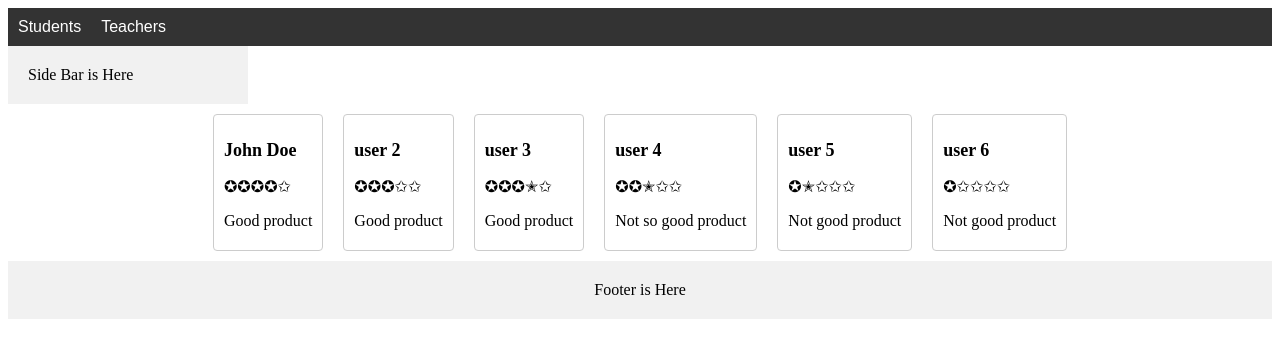
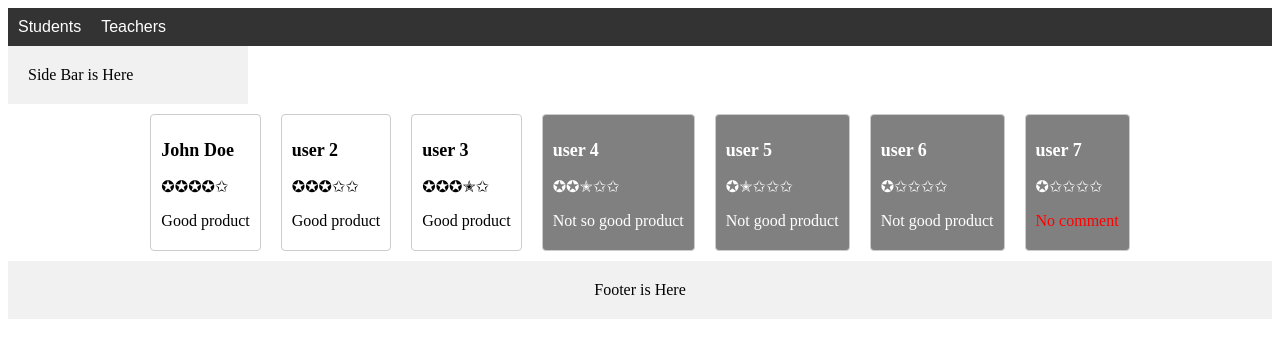
Before and after one commit to alaminsahed/angular-course, an Angular app: page /review in a window 1280 px wide. Shown: the top 358 px of the page. Built offline with nearby package versions, Linux system fonts and the light colour scheme.

Commit message:
ngif, ngStyle, custom directive

```diff
--- a/src/app/app.module.ts
+++ b/src/app/app.module.ts
@@ -5,11 +5,10 @@ import { AppRoutingModule } from './app-routing.module';
 import { AppComponent } from './app.component';
 import { DashboardComponent } from './dashboard/dashboard.component';
 import { SharedModule } from './shared/shared.module';
-import { ReviewModule } from './review/review.module';
 
 @NgModule({
   declarations: [AppComponent, DashboardComponent],
-  imports: [BrowserModule, AppRoutingModule, SharedModule, ReviewModule],
+  imports: [BrowserModule, AppRoutingModule, SharedModule],
   providers: [],
   bootstrap: [AppComponent],
 })
--- /dev/null
+++ b/src/app/directives/color.directive.ts
@@ -0,0 +1,20 @@
+import {
+  Directive,
+  Input,
+  ElementRef,
+  OnChanges,
+  SimpleChanges,
+} from '@angular/core';
+
+@Directive({
+  selector: '[color]',
+})
+export class ColorDirective implements OnChanges {
+  @Input() color: string = '';
+
+  constructor(private el: ElementRef) {}
+
+  ngOnChanges(changes: SimpleChanges): void {
+    this.el.nativeElement.style.color = this.color;
+  }
+}
--- a/src/app/review/review.module.ts
+++ b/src/app/review/review.module.ts
@@ -3,13 +3,14 @@ import { CommonModule } from '@angular/common';
 import { ReviewComponent } from './review/review.component';
 import { RatingDirective } from '../directives/rating.directive';
 import { RouterModule, Routes } from '@angular/router';
+import { ColorDirective } from '../directives/color.directive';
 
 const routes: Routes = [
   // { path: '', redirectTo: 'calculation', pathMatch: 'full' },
   { path: '', component: ReviewComponent },
 ];
 @NgModule({
-  declarations: [ReviewComponent, RatingDirective],
+  declarations: [ReviewComponent, RatingDirective, ColorDirective],
   imports: [CommonModule, RouterModule.forChild(routes)],
 })
 export class ReviewModule {}
--- a/src/app/review/review/review.component.html
+++ b/src/app/review/review/review.component.html
@@ -1,7 +1,15 @@
 <div class="card-container">
-  <div *ngFor="let review of reviews" class="card">
+  <div
+    *ngFor="let review of reviews"
+    class="card"
+    [ngStyle]="{
+      'background-color': review.rating < 3 ? 'gray' : '',
+      color: review.rating < 3 ? 'white' : ''
+    }"
+  >
     <h2>{{ review.name }}</h2>
     <p appRating [rating]="review.rating"></p>
     <p>{{ review.comment }}</p>
+    <p *ngIf="review.comment === ''" [color]="'red'">No comment</p>
   </div>
 </div>
--- a/src/app/utils/data.ts
+++ b/src/app/utils/data.ts
@@ -35,4 +35,10 @@ export const reviewsData = [
     rating: 1,
     comment: 'Not good product',
   },
+  {
+    id: 7,
+    name: 'user 7',
+    rating: 1,
+    comment: '',
+  },
 ];
```
